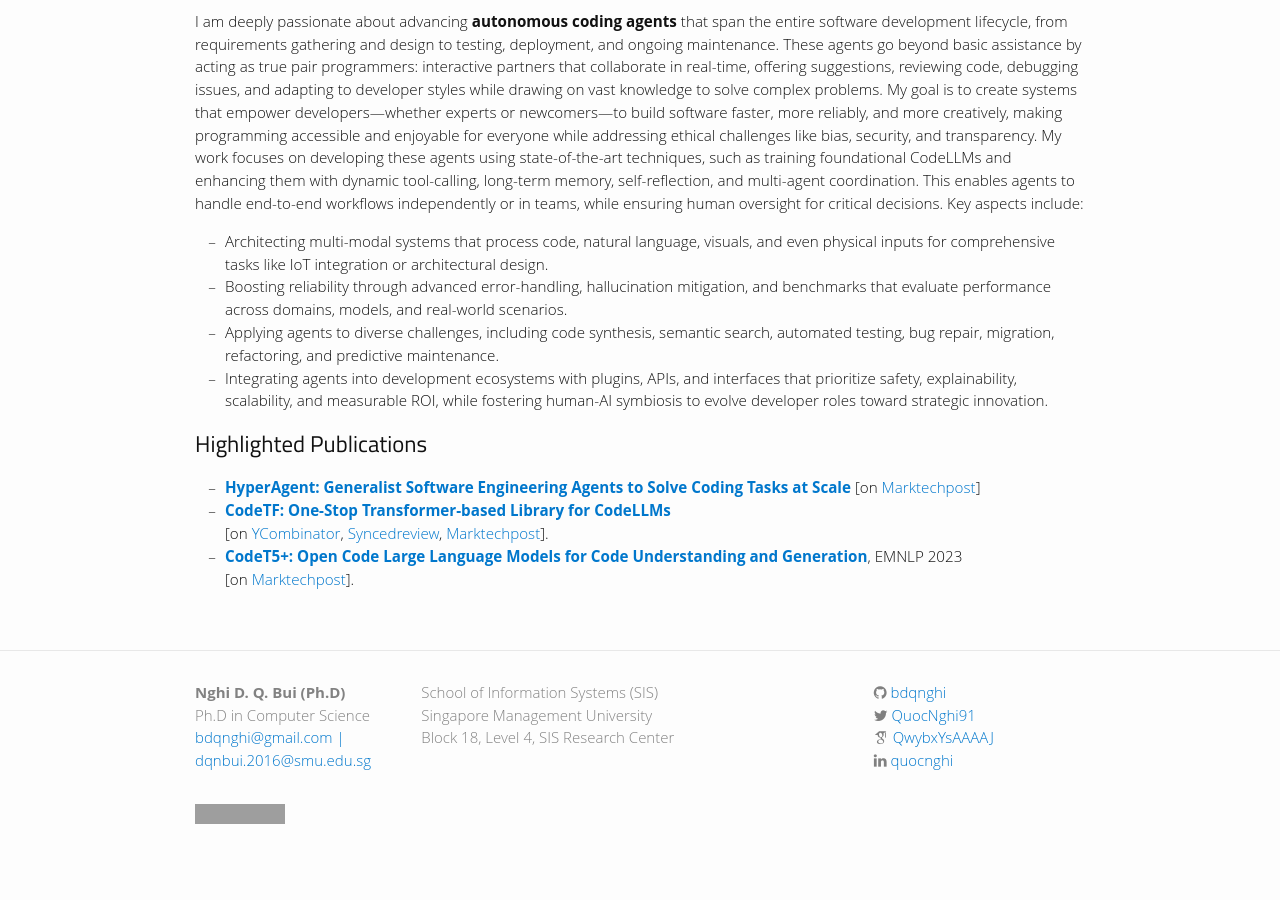
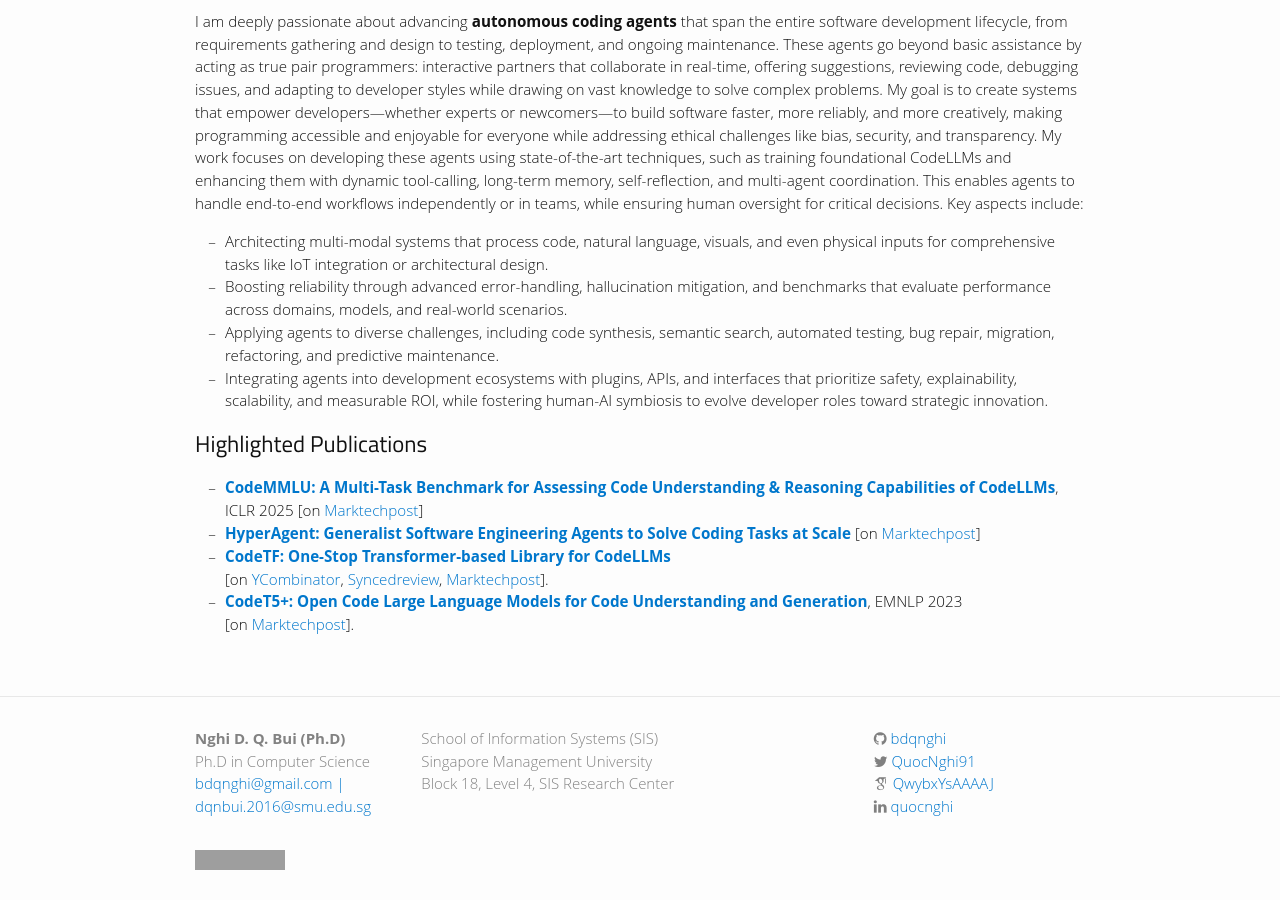
Before and after one commit to bdqnghi/bdqnghi.github.io, a Jekyll site: the page built from index.md, in a window 1280 px wide and 900 px high, scrolled down 800 px. Built offline with Jekyll 4.4.1, drawn with Linux system fonts in a browser that asks for light colours; nearby versions of some CDN libraries; some web fonts are replaced; before the commit the page ends 1654 px from its top, so only the background shows below that; grey boxes are pictures that could not be loaded.

Commit message:
Update index.md

```diff
--- a/index.md
+++ b/index.md
@@ -37,7 +37,10 @@ My work focuses on developing these agents using state-of-the-art techniques, su
 - Integrating agents into development ecosystems with plugins, APIs, and interfaces that prioritize safety, explainability, scalability, and measurable ROI, while fostering human-AI symbiosis to evolve developer roles toward strategic innovation.
 
 ## Highlighted Publications
-* [**HyperAgent: Generalist Software Engineering Agents to Solve Coding Tasks at Scale**]([https://arxiv.org/pdf/2306.00029.pdf](https://arxiv.org/abs/2409.16299))
+* [**CodeMMLU: A Multi-Task Benchmark for Assessing Code Understanding & Reasoning Capabilities of CodeLLMs**](https://arxiv.org/abs/2410.01999), ICLR 2025
+[on [Marktechpost](https://www.marktechpost.com/2024/10/09/codemmlu-a-comprehensive-multi-choice-benchmark-for-assessing-code-understanding-in-large-language-models/)]
+<br>
+* [**HyperAgent: Generalist Software Engineering Agents to Solve Coding Tasks at Scale**](https://arxiv.org/abs/2409.16299)
 [on [Marktechpost](https://www.marktechpost.com/2024/09/11/fpt-software-ai-center-introduces-hyperagent-a-groundbreaking-generalist-agent-system-to-resolve-various-software-engineering-tasks-at-scale-achieving-sota-performance-on-swe-bench-and-defects4j/)]
 <br>
 * [**CodeTF: One-Stop Transformer-based Library for CodeLLMs**](https://arxiv.org/pdf/2306.00029.pdf)
```
